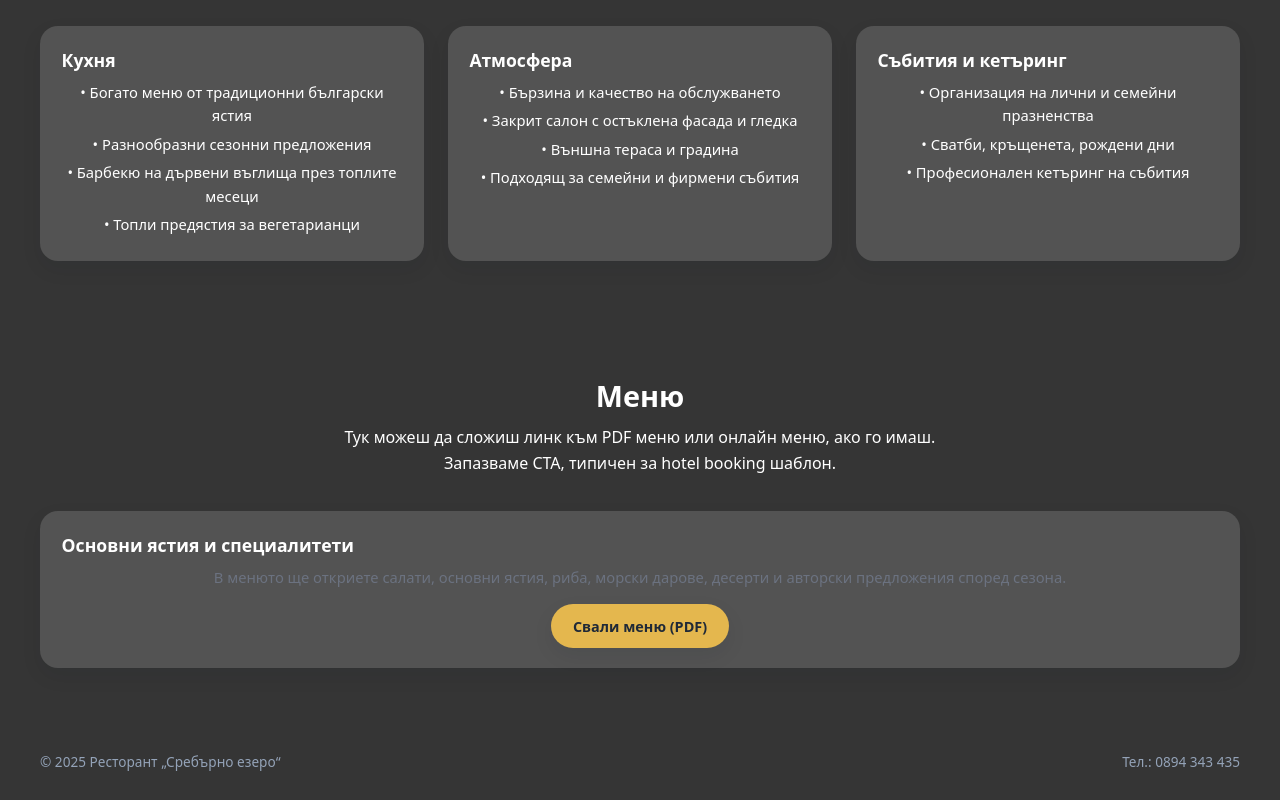
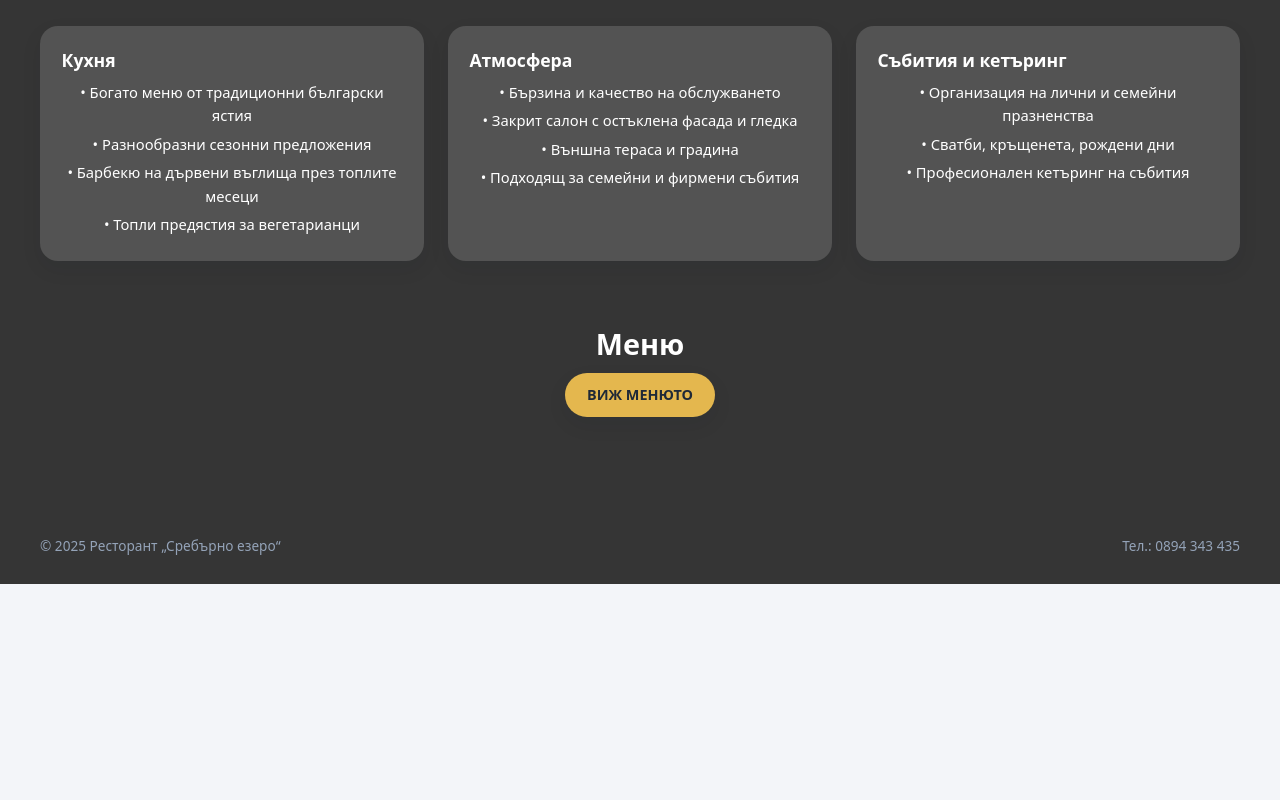
Before and after one commit to bobovasilev10-spec/silverlake, a plain HTML site: page restaurant.html in a window 1280 px wide. Shown: the part 967-1767 px from the top of the page. After the commit the page ends 1551 px from the top, so only its background shows below. Drawn offline with Linux system fonts and the light colour scheme.

Commit message:
Add video background and menu link to restaurant page
Updated the restaurant page to include a video background and a link to the menu PDF.

```diff
--- a/restaurant.html
+++ b/restaurant.html
@@ -36,10 +36,14 @@
         </div>
     </header>
 
-    <section class="hero" style='background:
-        linear-gradient(to bottom, rgba(15,23,42,0.9), rgba(15,23,42,0.9)),
-        url("images/restaurant-placeholder.jpg") center/cover no-repeat;'>
-        <div class="hero-inner">
+    <section class="hero">
+    <video class="hero-video" autoplay muted loop playsinline>
+        <source src="videos/clip.mp4" type="video/mp4" />
+        Вашият браузър не поддържа HTML5 видео.
+    </video>
+
+    <div class="hero-overlay"></div>
+        <div class="hero-inner-restaurant">
             <div>
                 <div class="hero-eyebrow">Ресторант ⋆ Храна ⋆ Събития</div>
                 <h1 class="hero-title">Ресторант „Сребърно езеро“</h1>
@@ -115,31 +119,19 @@
                 </article>
             </div>
         </div>
-    </section>
 
-    <!-- MENU – TEASER -->
-    <section class="section">
-        <div class="section-inner">
+        <div class="section-inner1">
             <div class="section-header">
                 <h2>Меню</h2>
-                <p>
-                    Тук можеш да сложиш линк към PDF меню или онлайн меню, ако го имаш. Запазваме CTA,
-                    типичен за hotel booking шаблон.
-                </p>
+                <a href="menu.pdf"
+                class="btn btn-primary"
+                target="_blank"
+                rel="noopener">
+                ВИЖ МЕНЮТО
+                </a>
+
             </div>
-            <div class="grid">
-                <article class="card">
-                    <div class="card-header">
-                        <h3 class="card-title">Основни ястия и специалитети</h3>
-                    </div>
-                    <p style="color:var(--muted);">
-                        В менюто ще откриете салати, основни ястия, риба, морски дарове, десерти и
-                        авторски предложения според сезона.
-                    </p>
-                    <a href="#" class="btn btn-primary">Свали меню (PDF)</a>
-                    <!-- смени # с реалния линк -->
-                </article>
-            </div>
+
         </div>
     </section>
 
```
